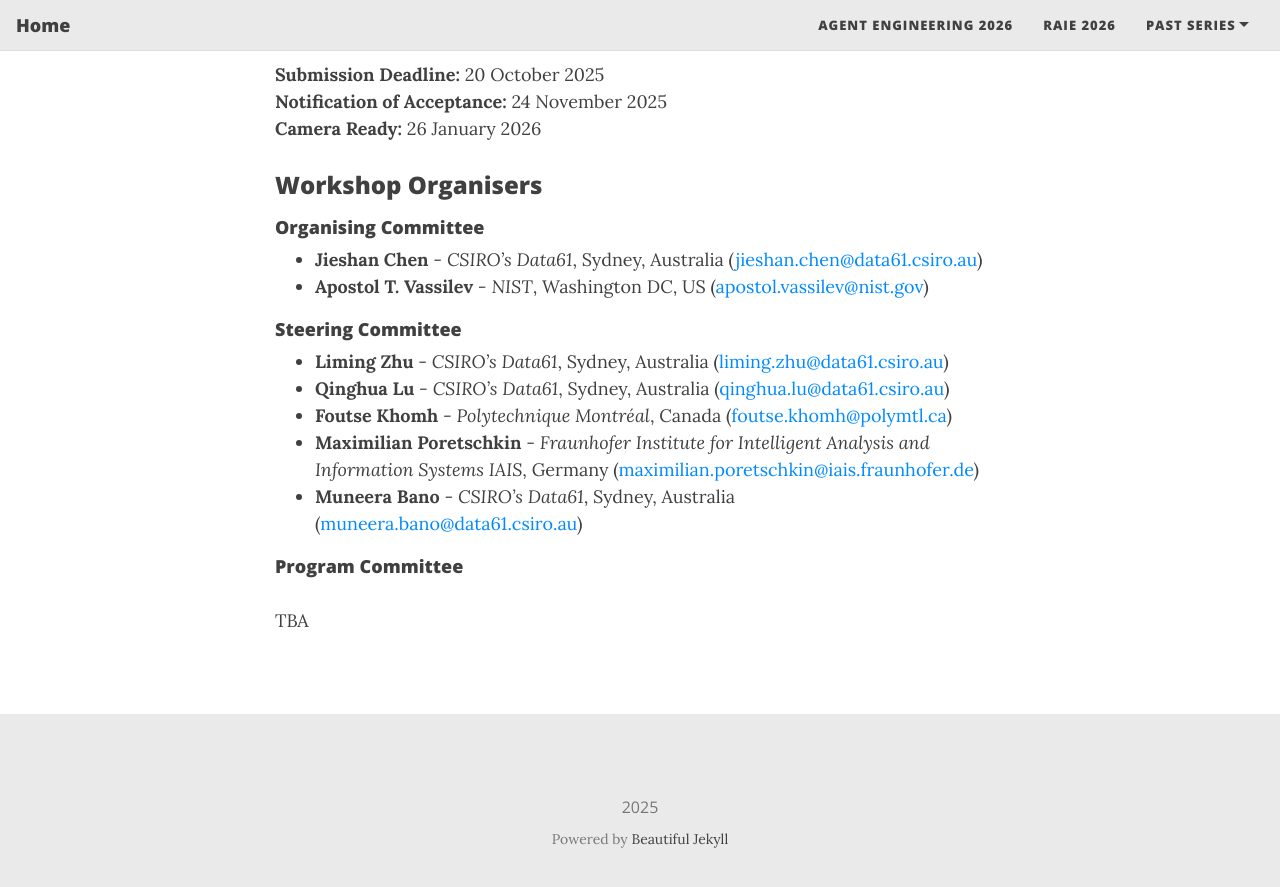
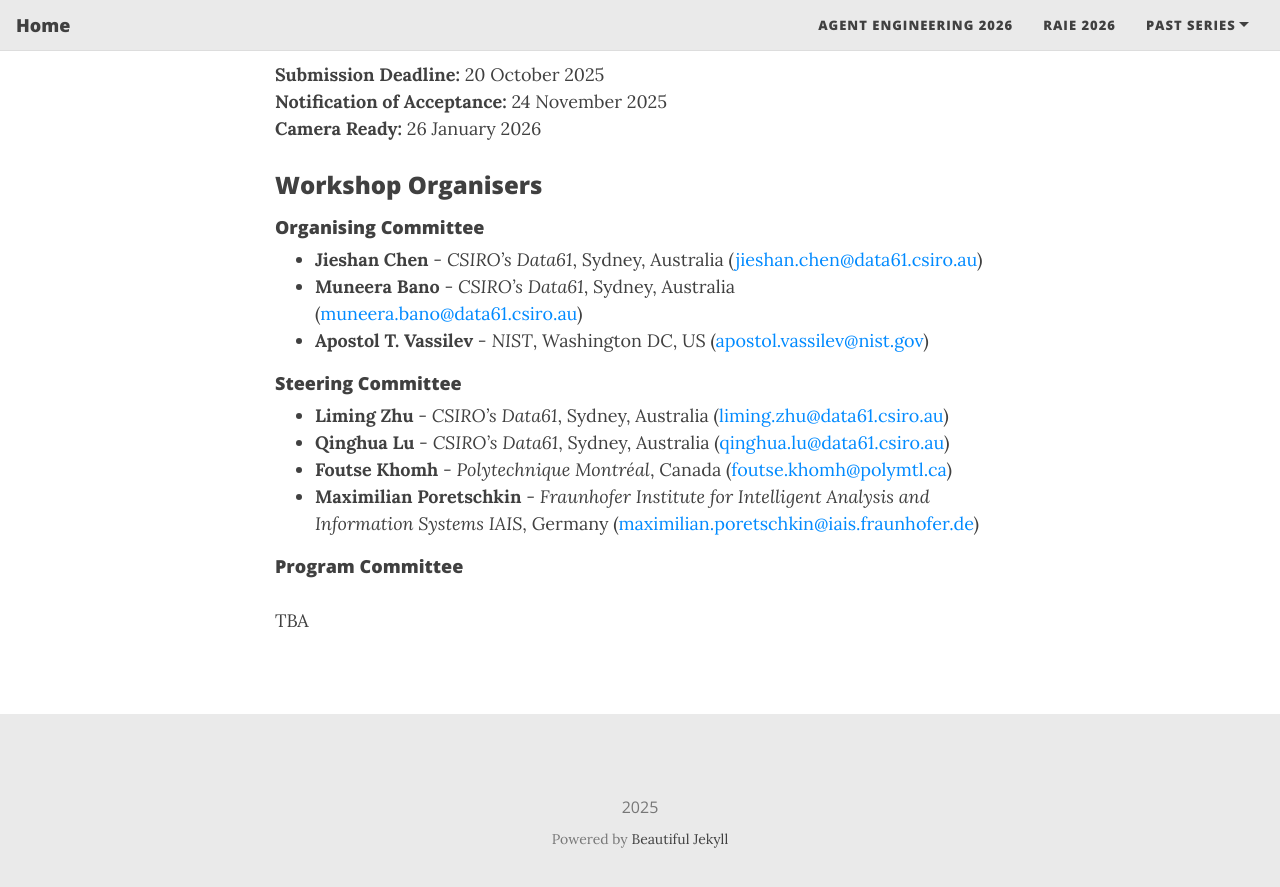
Before and after one commit to RAIEngineering/AIEng-Series, a Jekyll site: the page built from RAIE2026.md, in a window 1280 px wide and 900 px high, scrolled down 3156 px. Shown: the top 887 px of the window. Built offline with Jekyll 4.4.1, drawn with Linux system fonts in a browser that asks for light colours; nearby versions of some CDN libraries; part of the change alters nothing that is shown.

```diff
--- a/RAIE2026.md
+++ b/RAIE2026.md
@@ -73,6 +73,7 @@ Other detailed submission policies and guidelines for RAIE'26 are in line with t
 
 #### Organising Committee
 - **Jieshan Chen** - *CSIRO's Data61*, Sydney, Australia ([jieshan.chen@data61.csiro.au](mailto:jieshan.chen@data61.csiro.au))
+- **Muneera Bano** - *CSIRO's Data61*, Sydney, Australia ([muneera.bano@data61.csiro.au](mailto:muneera.bano@data61.csiro.au))
 - **Apostol T. Vassilev** - *NIST*, Washington DC, US ([apostol.vassilev@nist.gov](mailto:apostol.vassilev@nist.gov))
 
 #### Steering Committee
@@ -81,7 +82,6 @@ Other detailed submission policies and guidelines for RAIE'26 are in line with t
 - **Qinghua Lu** - *CSIRO's Data61*, Sydney, Australia ([qinghua.lu@data61.csiro.au](mailto:qinghua.lu@data61.csiro.au))
 - **Foutse Khomh** - *Polytechnique Montréal*, Canada ([foutse.khomh@polymtl.ca](mailto:qinghua.lu@data61.csiro.au))
 - **Maximilian Poretschkin** - *Fraunhofer Institute for Intelligent Analysis and Information Systems IAIS*, Germany ([maximilian.poretschkin@iais.fraunhofer.de](mailto:maximilian.poretschkin@iais.fraunhofer.de))
-- **Muneera Bano** - *CSIRO's Data61*, Sydney, Australia ([muneera.bano@data61.csiro.au](mailto:muneera.bano@data61.csiro.au))
 
 #### Program Committee
 TBA
```
